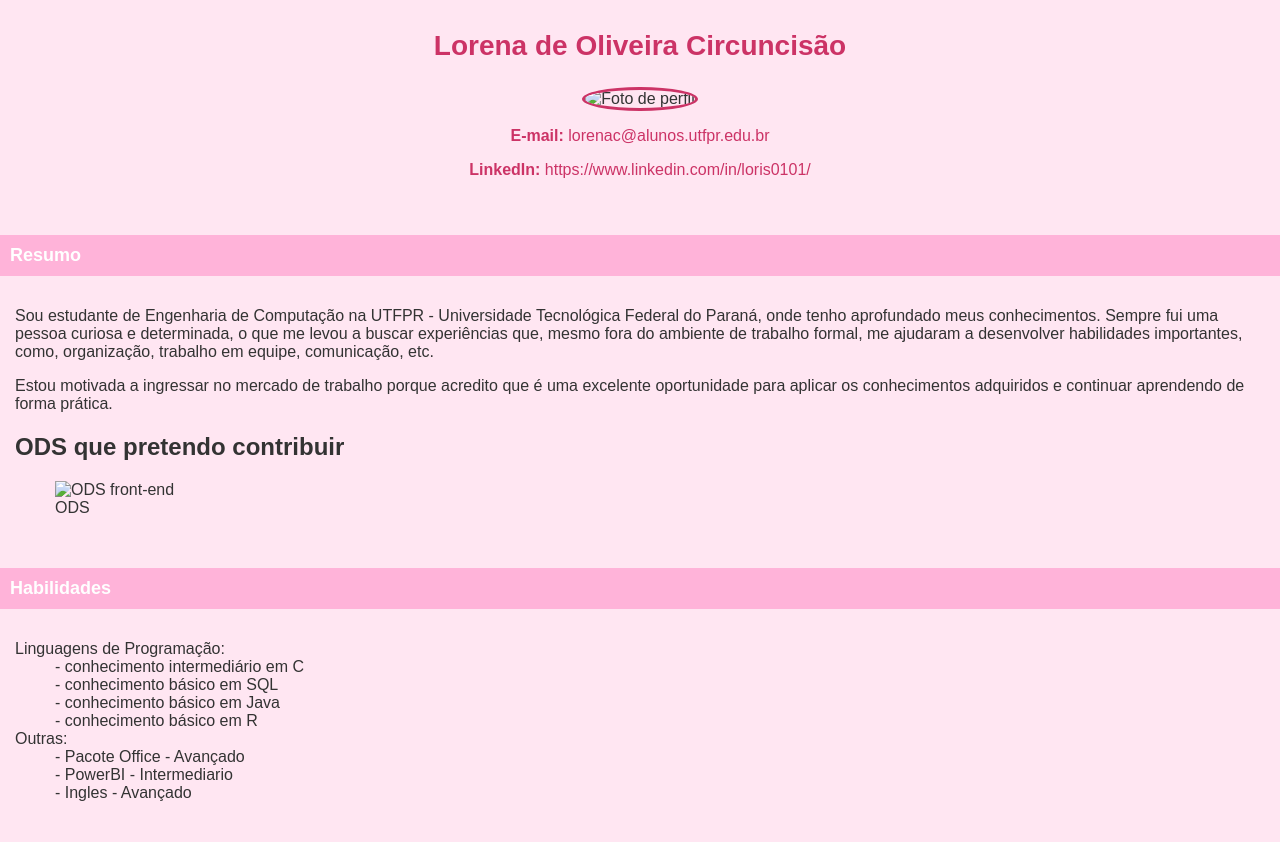
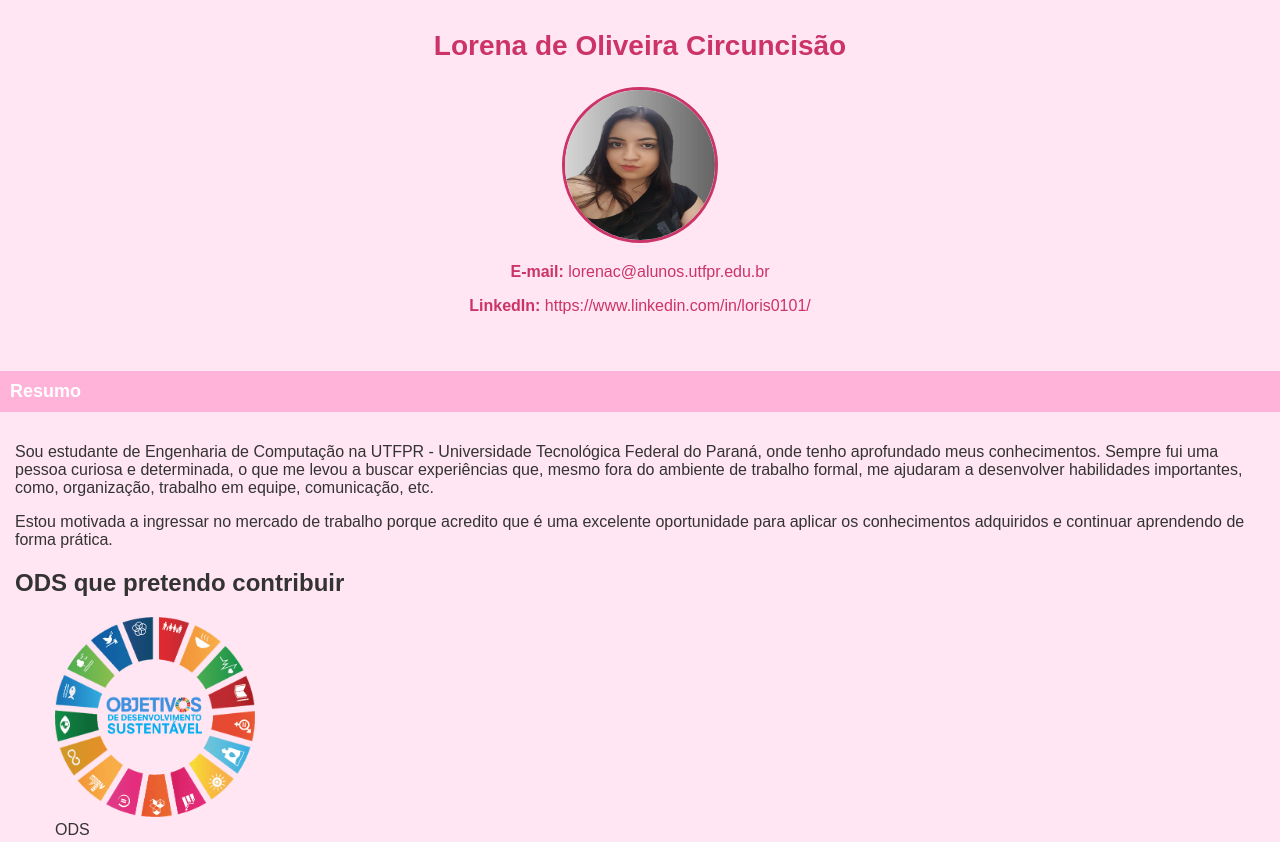
Before and after one commit to ITsL0RIS/ITsL0RIS, a plain HTML site: page index.html in a window 1280 px wide. Shown: the top 842 px of the page. Drawn offline with Linux system fonts and the light colour scheme.

Commit message:
Update index.html

```diff
--- a/index.html
+++ b/index.html
@@ -9,7 +9,7 @@
 <body>
     <header>
         <h1>Lorena de Oliveira Circuncisão</h1>
-        <img id="perfil-img" src="figs/perfil.jpg" alt="Foto de perfil">
+        <img id="perfil-img" src="perfil.jpg" alt="Foto de perfil">
         <div class="contact-info">
             <p><strong>E-mail:</strong> <a href="mailto:lorenac@alunos.tfpr.ed.br" class="contact-link">lorenac@alunos.utfpr.edu.br</a></p>
             <p><strong>LinkedIn:</strong> <a href="https://www.linkedin.com/in/loris0101/" target="_blank" class="contact-link">https://www.linkedin.com/in/loris0101/</a></p>
@@ -22,7 +22,7 @@
         <p> Estou motivada a ingressar no mercado de trabalho porque acredito que é uma excelente oportunidade para aplicar os conhecimentos adquiridos e continuar aprendendo de forma prática.</p>
         <h2>ODS que pretendo contribuir</h2>
         <figure>
-            <img src="figs/ODS.png" alt="ODS front-end" width="200" height="200">
+            <img src="ODS.png" alt="ODS front-end" width="200" height="200">
             <figcaption>
                 ODS
             </figcaption>
```
